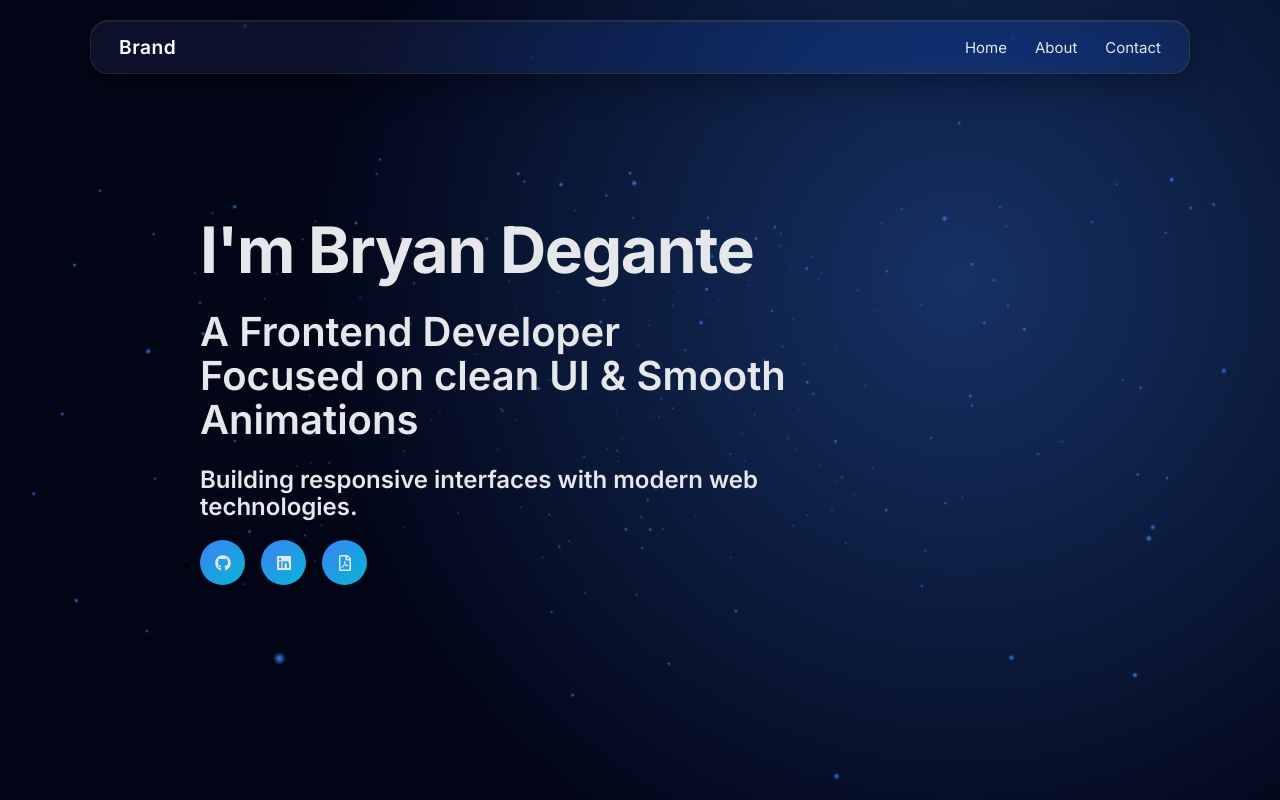
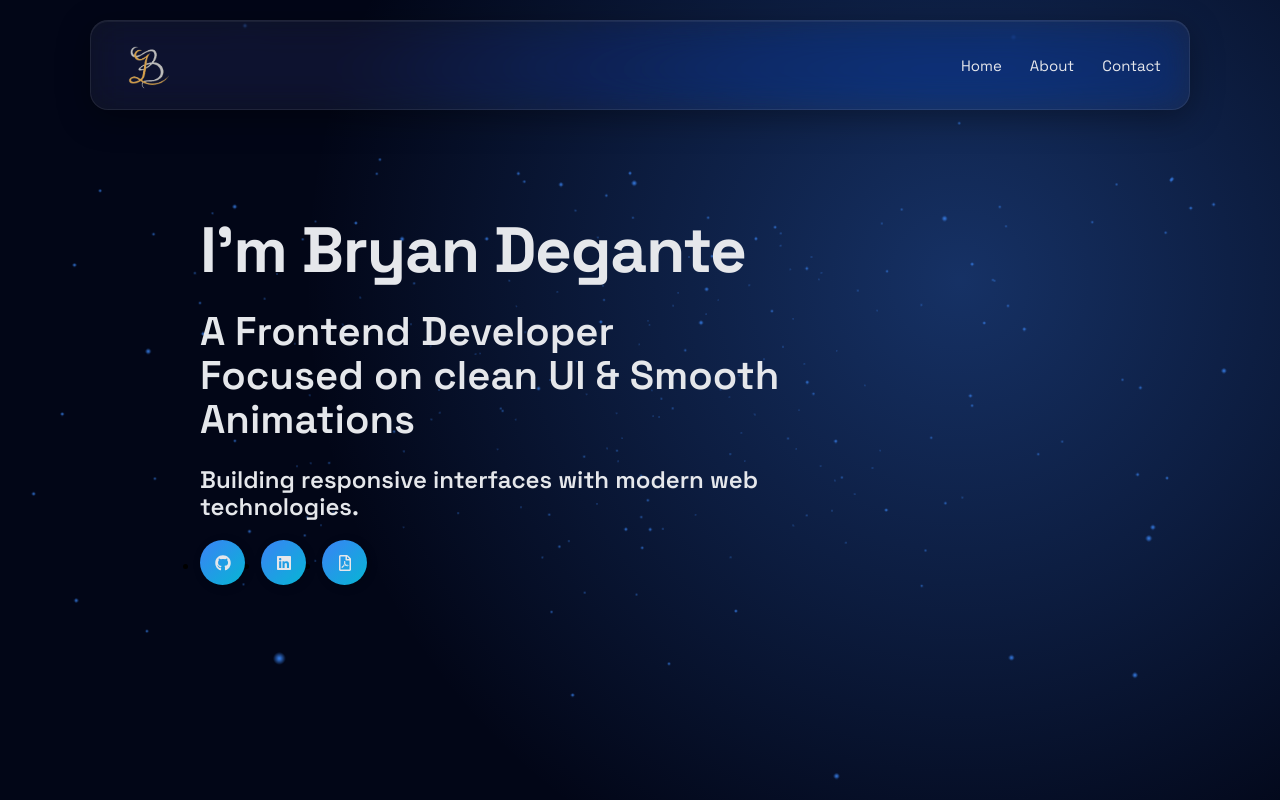
Before and after one commit to BryanDegante/E-portfolio, a React (Vite) app: page / in a window 1280 px wide. Built offline with nearby package versions, Linux system fonts and the light colour scheme.

Commit message:
nav done

```diff
--- a/src/components/Nav.jsx
+++ b/src/components/Nav.jsx
@@ -4,7 +4,7 @@ const Nav = () => {
   return (
 		<nav class="glass-nav">
 			<div class="nav-content">
-				<div class="logo">Brand</div>
+				<div class="logo"><img src="ClearLogo.png" alt="" /></div>
 				<ul class="nav-links">
 					<li>
 						<a href="#" className='link__hover--effect'>Home</a>
--- a/src/index.css
+++ b/src/index.css
@@ -15,7 +15,7 @@
   margin: 0;
   padding: 0;
   box-sizing: border-box;
-  font-family: 'Grotesk', 'Inter';
+  font-family: 'Space Grotesk', 'Inter';
 }
 
 body {
@@ -57,7 +57,10 @@ h3 {
   font-size: 18px;
   line-height: 1.6;
 }
-
+img{
+  width: 100%;
+  height: 100%;
+}
 .small {
   font-weight: 400;
   line-height: 1.6;
@@ -142,10 +145,8 @@ a {
 }
 
 .logo {
-  color: white;
-  font-weight: 600;
-  font-size: 1.2rem;
-  letter-spacing: 0.5px;
+    width: 60px;
+    height: 60px;
 }
 
 .nav-links {
```
Also changed, not shown: public/ClearLogo.png (added).
